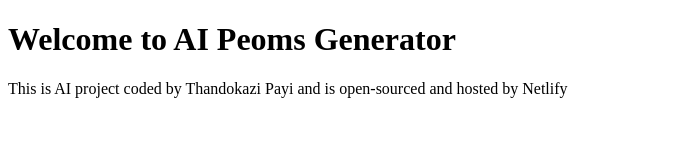
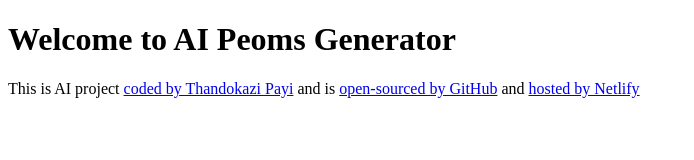
Before and after one commit to Thandokazi-coder/Love-Poems-Generator, a plain HTML site: page src/index.html in a window 1280 px wide. Shown: the whole page, without its empty margins (0-694 px from the left). Drawn offline with Linux system fonts and the light colour scheme; files that its build step writes are made by us from their sources; files whose address does not match are found by name.

Commit message:
Update index.html

```diff
--- a/src/index.html
+++ b/src/index.html
@@ -10,7 +10,10 @@
   <h1>Welcome to AI Peoms Generator</h1>
 
 
-<footer>This is AI project coded by Thandokazi Payi and is open-sourced and hosted by Netlify</footer>
+<footer>This is AI project
+  <a href="https://github.com/Thandokazi-coder/" target="_blank">coded by Thandokazi Payi</a> and is
+  <a href="https://github.com/Thandokazi-coder/Love-Poems-Generator" target="_blank">open-sourced by GitHub</a> and
+  <a href="https://ai-love-poems-generator.netlify.app/" target="_blank">hosted by Netlify</a></footer>
 <script src="src/index.js"></script>
 </body>
 </html>
```
